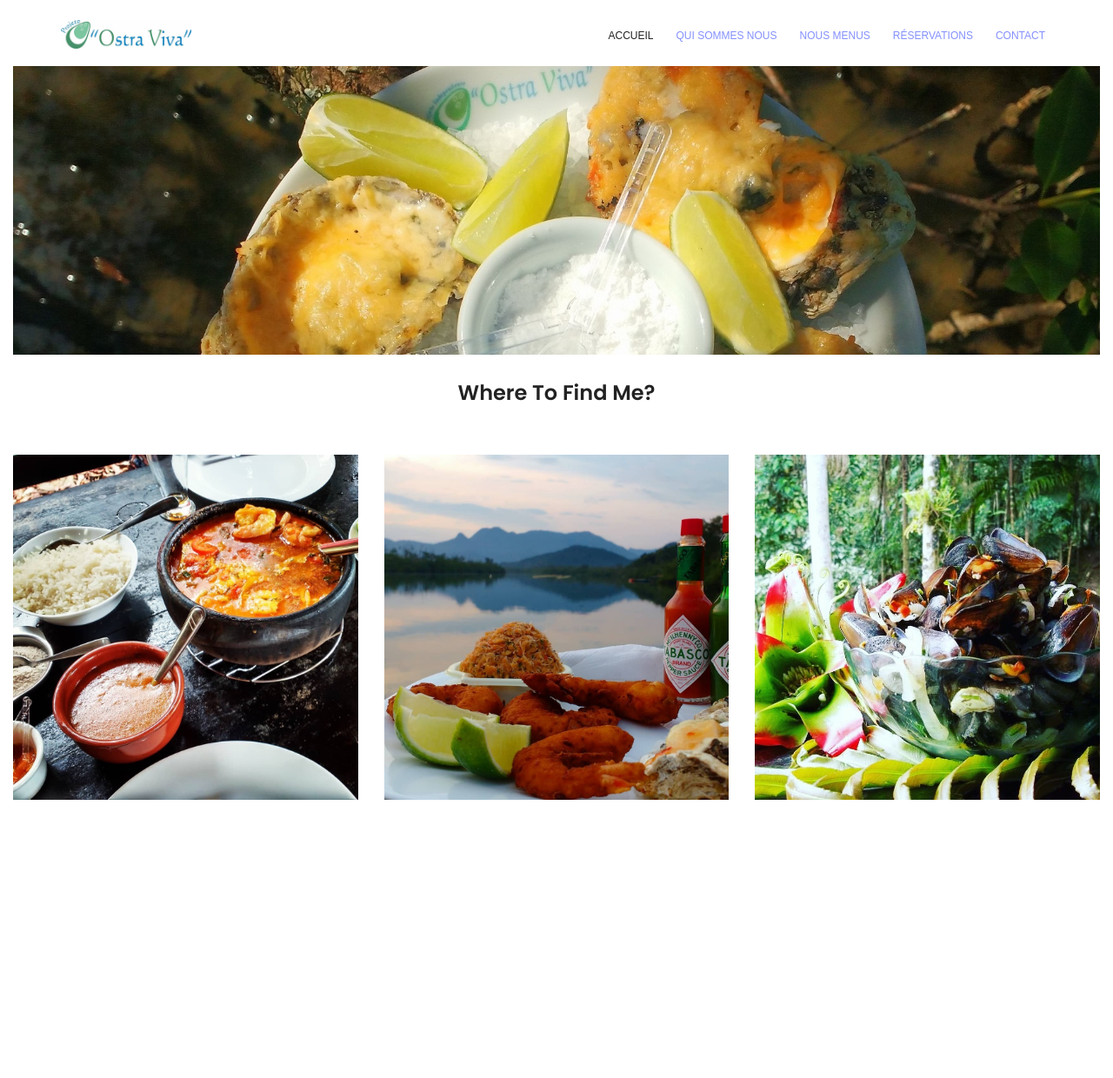
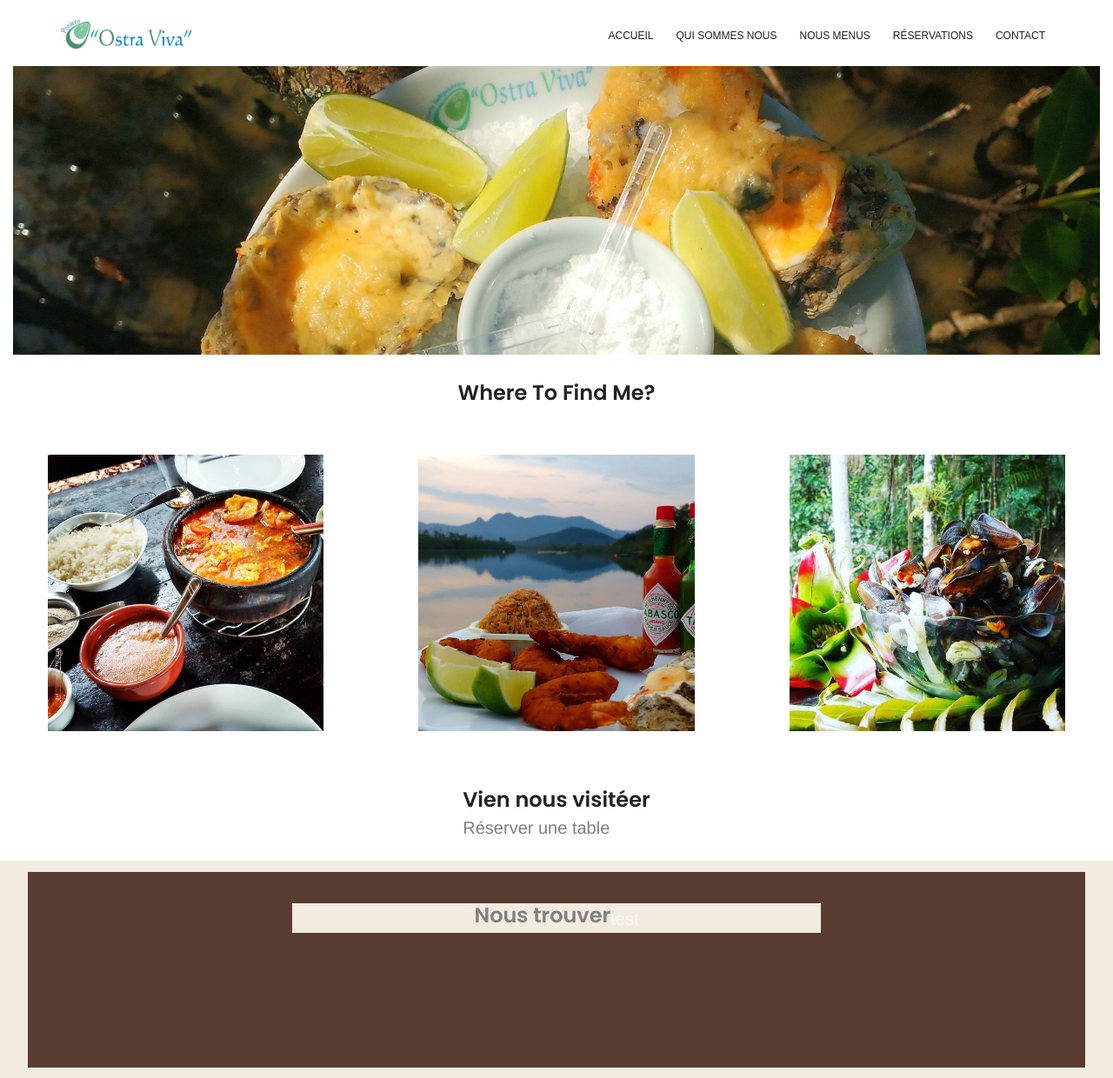
Before and after one commit to luanakirchner/ProjetWeb_OstraViva, a PHP site: page /index.php?action=Accueil in a window 1280 px wide. Shown: the whole page at 87% size. Before the commit the page ends 920 px from the top, so only its background shows below. Run offline with PHP 8.4, Linux system fonts and the light colour scheme; some libraries are stand-ins or nearby versions.

Commit message:
Accueil mise en page

```diff
--- a/View/gabarit.php
+++ b/View/gabarit.php
@@ -36,15 +36,15 @@
     <div class="container main-menu">
         <div class="row align-items-center justify-content-between d-flex">
             <div id="logo">
-                <a href="index.php"><img src="Image/Logo.JPG" alt="" title="" width="150px"/></a>
+                <a href="index.php?action=home"><img src="Image/Logo.JPG" alt="" title="" width="150px" /></a>
             </div>
             <nav id="nav-menu-container">
                 <ul class="nav-menu">
-                    <li><a href="index.php?action=home">Accueil</a></li>
-                    <li><a href="index.php">Qui sommes nous</a></li>
-                    <li><a href="index.php">Nous menus</a></li>
-                    <li><a href="index.php">Réservations</a></li>
-                    <li><a href="index.php">Contact</a></li>
+                    <li><a href="index.php?action=homel">Accueil</a></li>
+                    <li><a href="about.html">Qui sommes nous</a></li>
+                    <li><a href="services.html">Nous menus</a></li>
+                    <li><a href="portfolio.html">Réservations</a></li>
+                    <li><a href="price.html">Contact</a></li>
                 </ul>
             </nav><!-- #nav-menu-container -->
         </div>
@@ -53,7 +53,16 @@
 
     <?=$contenu; ?>
 
-
+<div class="endPage">
+    <div class="infoEndPage">
+        <div class="addresseEnd">
+            <h3 style="color: gray;">Nous trouver</h3>
+            <div>
+                test
+            </div>
+        </div>
+    </div>
+</div>
 <!-- End footer Area -->
 <script src="js/vendor/jquery-2.2.4.min.js"></script>
 <script src="js/popper.min.js"></script>
--- a/View/home.php
+++ b/View/home.php
@@ -9,17 +9,25 @@ ob_start();
 <div class="container-fluid bg-3 text-center" style="padding-top: 30px">
     <h3 class="margin" style="margin-bottom: 20px">Where To Find Me?</h3><br>
     <div class="row">
-        <div class="col-sm-4">
-            <img src="Image/IMG_0940.jpg" class="img-responsive margin" style="width:100%" alt="Image">
+        <div class="col-lg-4" >
+            <img src="Image/IMG_0940_600.jpg" class="img-responsive margin" style="max-width: 80%; " alt="Image">
         </div>
-        <div class="col-sm-4">
-            <img src="Image/IMG_0939.jpg" class="img-responsive margin" style="width:100%" alt="Image">
+        <div class="col-lg-4">
+            <img src="Image/IMG_0939_600.jpg" class="img-responsive margin" style=" max-width: 80%;" alt="Image">
         </div>
-        <div class="col-sm-4">
-            <img src="Image/JIDT8592.jpg" class="img-responsive margin" style="width:100%" alt="Image">
+        <div class="col-lg-4">
+            <img src="Image/JIDT8592_600.jpg" class="img-responsive margin" style="max-width: 80%;" alt="Image">
         </div>
     </div>
 </div>
+<div class=" menuText">
+    <div>
+        <h3>Vien nous visitéer</h3>
+        Réserver une table
+    </div>
+
+</div>
+
 
 <?php
 $contenu = ob_get_clean();
--- a/css/Accueil.css
+++ b/css/Accueil.css
@@ -23,140 +23,43 @@ p {font-size: 16px;}
 }
 .container-fluid {
     padding-top: 70px;
-    padding-bottom: 70px;
-}
-.navbar {
-    padding-top: 15px;
-    padding-bottom: 15px;
-    border: 0;
-    border-radius: 0;
-    margin-bottom: 0;
-    font-size: 12px;
-    letter-spacing: 5px;
-}
-.navbar-nav  li a:hover {
-    color: #1abc9c !important;
-}
-.margid{
-    margin: 15px;
-}
-.margi2{
-    padding: 10px;
-}
-.navbar-default{
-    background-color: inherit;
-}
-nav{
-    display: flex;
-    justify-content: flex-end;
-}
-.contents_start{
-  background-color:red;
-   width: 100%;
-    height: auto;
-
-
-}
-.contenu_nav{
-    height: 15%;
-}
-#Image_perso{
-    border-radius: 100px;
-    border: aliceblue 3px solid;
-    opacity: 1;
-    -webkit-transition: .3s ease-in-out;
-    transition: .3s ease-in-out;
-}
-#Image_perso:hover{
-    opacity: .7
+    padding-bottom: 20px;
 }
 
-.contenu__start_centre{
-    width: 100%;
-    height: 80%;
+.menuText{
+    color: gray;
+    font-size:20px;
+    font-family: "Helvetica Neue", Helvetica, Arial, sans-serif;
     display: flex;
-    flex-direction: column;
     justify-content: center;
     align-items: center;
 }
-.start_nom{
-    align-items: center;
-    justify-content: center;
-}
-.start_profession{
-    margin-top: 0px;
-}
-.start_footer{
+
+.endPage{
+    background-color: #F2EBDF;
+    height: 250px;
     width: 100%;
-    height: 15%;
+    margin-top: 20px;
     display: flex;
-    align-items: flex-end;
-    justify-content: center;
-}
-
-.clolor_white{
-    color: white;
-}
-.contents_cv{
-    margin-top: 5px;
-    width: 100%;
-    height: 650px;
-    display: flex;
-    flex-direction: row;
     justify-content: center;
     align-items: center;
 }
-.white{
-    background-color: white;
+.infoEndPage{
+    background-color: #593C32;
+    height: 90%;
+    width: 95%;
+    display: flex;
+    align-items: flex-start;
+    justify-content: center;
+
 }
-.gris{
-    background-color: darkgrey;
+.addresseEnd{
+    background-color: #F2EBDF;
+    height: 15%;
+    margin-top: 3%;
+    width: 50%;
+    display: flex;
+    justify-content: center;
+    align-items: flex-start;
+
 }
-
-.experience_contenu{
-    width: 40%;
-    height: 80%;
-}
-.competences_contenu{
-    width: 40%;
-    height: 80%;
-}
-
-.contents_parcour{
-    margin-top: 5px;
-    width: 100%;
-    background-color: #9d9d9d;
-    height: 650px;
-}
-.carre{
-    border: 1px black solid;
-}
-
-@media screen and (max-width: 767px) {
-    .sidenav {
-        height: auto;
-        padding: 15px;
-    }
-    .row.content {height: auto;}
-    nav{
-        display: inherit;
-    }
-    a{
-        color: white;
-    }
-    .navbar-nav{margin-left: 15px;}
-    .contents_cv{
-        flex-direction: column;
-    }
-    .competences_contenu{
-        width: 90%;
-    }
-    .experience_contenu{
-        width: 90%;
-    }
-}
-
-.imgHome{
-
-    margin-top: 20px;
-}
```
